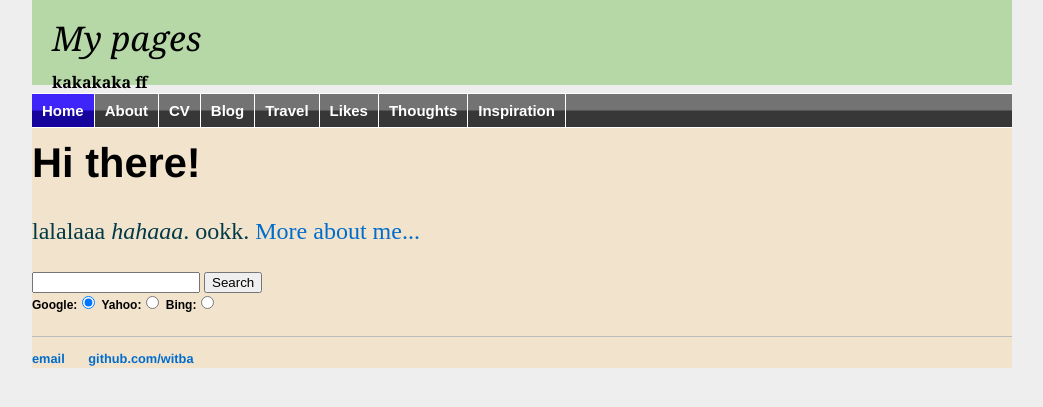
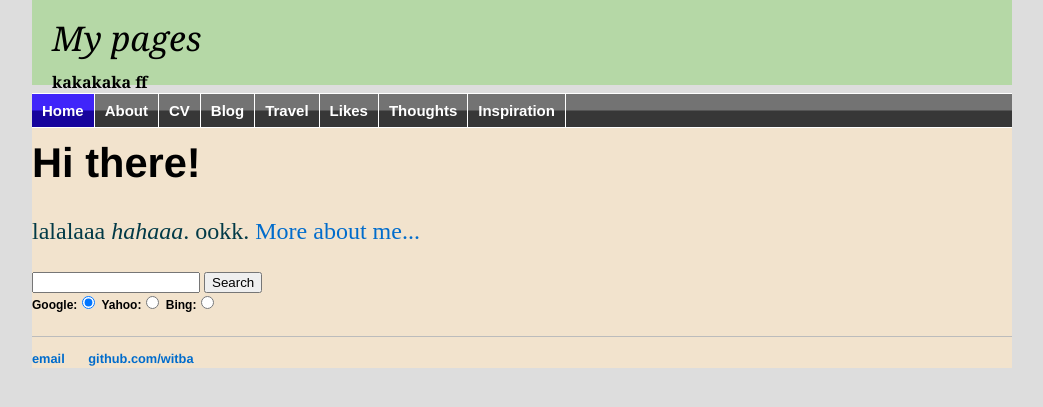
Before and after one commit to witba/witba.github.io, a Jekyll site: the page built from index.html, in a window 1280 px wide. Shown: the top 407 px of the page, without its empty margins (118-1161 px from the left). Built offline with Jekyll 4.4.1, drawn with Linux system fonts in a browser that asks for light colours.

Commit message:
Update main.css

```diff
--- a/css/main.css
+++ b/css/main.css
@@ -1,4 +1,4 @@
-body { margin:0 auto; padding:0; width: 980px; background: #EEEEEE;}
+body { margin:0 auto; padding:0; width: 980px; background: #dddddd;}
 
 #style_container {
 width: 100%;
```
